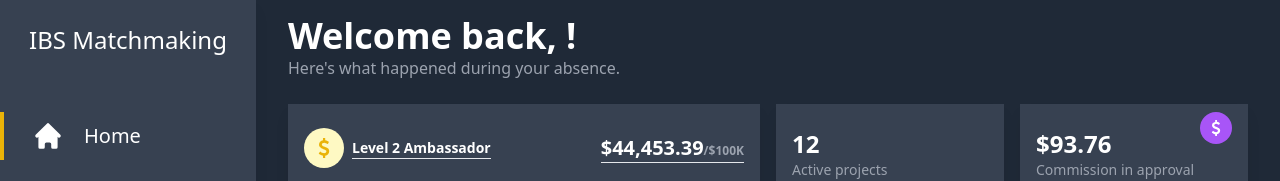
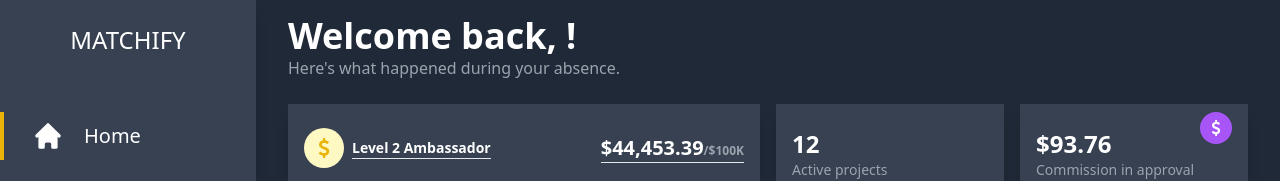
Before and after one commit to Nigeljanssens220/ibs-matchmaking, a Next.js app: page /dashboard in a window 1280 px wide. Shown: the top 181 px of the page. Built offline with nearby package versions, Linux system fonts and the light colour scheme; no server answers.

Commit message:
clean up and reformat sidebar/menu

```diff
--- a/src/components/Menu/index.tsx
+++ b/src/components/Menu/index.tsx
@@ -5,7 +5,6 @@
 import { MenuIcon, XIcon } from '@heroicons/react/solid'
 import NavLink from '../NavLink'
 import Typography from '../Typography'
-import { useRouter } from 'next/router'
 
 interface MenuItemProps
     extends React.DetailedHTMLProps<
@@ -18,9 +17,6 @@
 }
 
 const MenuItem: FC<MenuItemProps> = ({ children, href, ...rest }) => {
-    const router = useRouter()
-    const isActive = router.pathname === href
-
     return (
         <li
             {...rest}
@@ -33,9 +29,10 @@
 
 interface MenuProps {
     items: Omit<MenuItemProps, 'children'>[]
+    className?: string
 }
 
-const Menu: FC<MenuProps> = ({ items }) => {
+const Menu: FC<MenuProps> = ({ items, className }) => {
     const [show, setShow] = useState(false)
     const { data: session } = useSession()
 
--- a/src/components/Sidebar/SidebarItem.tsx
+++ b/src/components/Sidebar/SidebarItem.tsx
@@ -4,7 +4,7 @@
 import { FC, ReactNode } from 'react'
 import Typography from '../Typography'
 
-interface SidebarItemProps extends React.HTMLProps<HTMLAnchorElement> {
+export interface SidebarItemProps extends React.HTMLProps<HTMLAnchorElement> {
     href: string
     children?: ReactNode
     className?: string
--- a/src/components/Sidebar/index.tsx
+++ b/src/components/Sidebar/index.tsx
@@ -2,11 +2,15 @@
 import Link from 'next/link'
 import React, { FC } from 'react'
 import Typography from '../Typography'
-import SidebarItem from './SidebarItem'
-import { SidebarItems } from '@/lib/DashboardSidebar'
+import SidebarItem, { SidebarItemProps } from './SidebarItem'
 import { signOut } from 'next-auth/react'
 
-const Sidebar: FC = () => {
+interface SidebarProps {
+    label: string
+    items: SidebarItemProps[]
+}
+
+const Sidebar: FC<SidebarProps> = ({ label, items }) => {
     const handleLogout = () => {
         signOut({ callbackUrl: '/' })
     }
@@ -21,13 +25,13 @@
                             variant="h3"
                             weight="medium"
                         >
-                            IBS Matchmaking
+                            {label}
                         </Typography>
                     </Link>
                 </div>
                 <nav className="mt-6">
                     <div>
-                        {SidebarItems.map(({ label, href, startIcon }) => (
+                        {items.map(({ label, href, startIcon }) => (
                             <div className="flex" key={label}>
                                 <SidebarItem href={href} startIcon={startIcon}>
                                     {label}
--- a/src/pages/dashboard/index.tsx
+++ b/src/pages/dashboard/index.tsx
@@ -1,6 +1,8 @@
 import Menu from '@/components/Menu'
 import Sidebar from '@/components/Sidebar'
+import Typography from '@/components/Typography'
 import { dashboardHeaders } from '@/lib/dashboardHeaders'
+import { SidebarItems } from '@/lib/DashboardSidebar'
 import { NextPage } from 'next'
 import { useSession } from 'next-auth/react'
 import React from 'react'
@@ -10,9 +12,12 @@
     return (
         <main className="bg-gray-800 h-screen overflow-hidden relative">
             <div className="flex items-start justify-between">
-                <Sidebar />
+                <Sidebar label="MATCHIFY" items={SidebarItems} />
                 <div className="flex flex-col w-full ">
-                    <div className="flex justify-end p-5  md:hidden">
+                    <div className="flex items-center justify-between p-5 md:hidden bg-gray-700">
+                        <Typography variant="h3" weight="medium">
+                            MATCHIFY
+                        </Typography>
                         <Menu items={dashboardHeaders} />
                     </div>
                     <div className="overflow-auto no-scrollbar h-screen p-4 md:px-8 ">
--- a/src/pages/dashboard/projects.tsx
+++ b/src/pages/dashboard/projects.tsx
@@ -1,13 +1,13 @@
 import Sidebar from '@/components/Sidebar'
 import { NextPage } from 'next'
 import React from 'react'
-
+import { SidebarItems } from '@/lib/DashboardSidebar'
 type Props = {}
 
 const Projects: NextPage = () => {
     return (
         <div className="flex items-start justify-between">
-            <Sidebar />
+            <Sidebar label="MATCHIFY" items={SidebarItems} />
         </div>
     )
 }
--- a/src/pages/dashboard/resumes.tsx
+++ b/src/pages/dashboard/resumes.tsx
@@ -1,13 +1,12 @@
 import Sidebar from '@/components/Sidebar'
+import { SidebarItems } from '@/lib/DashboardSidebar'
 import { NextPage } from 'next'
 import React from 'react'
-
-type Props = {}
 
 const Resumes: NextPage = () => {
     return (
         <div className="flex items-start justify-between">
-            <Sidebar />
+            <Sidebar label="MATCHIFY" items={SidebarItems} />
         </div>
     )
 }
--- a/src/pages/dashboard/settings.tsx
+++ b/src/pages/dashboard/settings.tsx
@@ -1,13 +1,12 @@
 import Sidebar from '@/components/Sidebar'
+import { SidebarItems } from '@/lib/DashboardSidebar'
 import { NextPage } from 'next'
 import React from 'react'
-
-type Props = {}
 
 const Settings: NextPage = () => {
     return (
         <div className="flex items-start justify-between">
-            <Sidebar />
+            <Sidebar label="MATCHIFY" items={SidebarItems} />
         </div>
     )
 }
```
